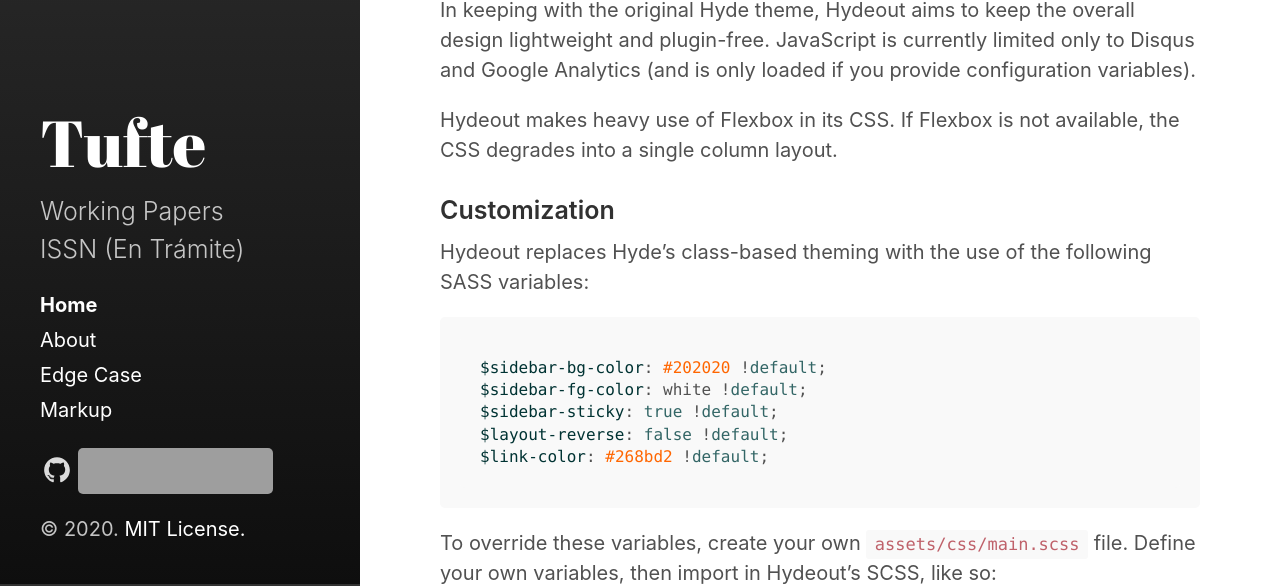
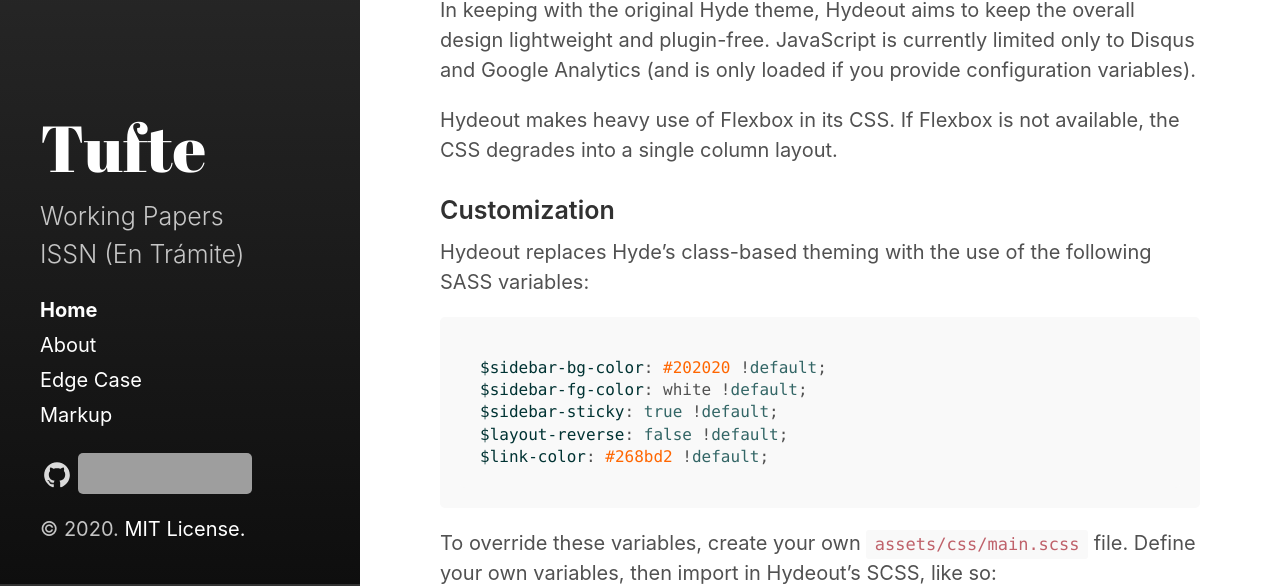
Before and after one commit to training-datalab/tuftepapers.com, a Jekyll site: the page built from index.html, in a window 1280 px wide. Shown: the part 316-902 px from the top of the page. Built offline with Jekyll 4.4.1, drawn with Linux system fonts in a browser that asks for light colours; the list of posts is cut into pages by our own code; grey boxes are pictures that could not be loaded.

Commit message:
Update sidebar-icon-links.html

```diff
--- a/_includes/sidebar-icon-links.html
+++ b/_includes/sidebar-icon-links.html
@@ -6,6 +6,6 @@
       {% include svg/github.svg %}
     </a>
   {% endif %}
-  <a href="https://www.buymeacoffee.com/tuftepapers" target="_blank"><img src="https://raw.githubusercontent.com/bgonzalezbustamante/tuftepapers/master/coffee.png" alt="Buy Me A Coffee" style="height: 46px !important;width: 195px !important;" ></a>
+  <a href="https://www.buymeacoffee.com/tuftepapers" target="_blank"><img src="https://raw.githubusercontent.com/bgonzalezbustamante/tuftepapers/master/coffee.png" alt="Buy Me A Coffee" style="height: 41px !important;width: 174px !important;" ></a>
 
 </nav>
```
